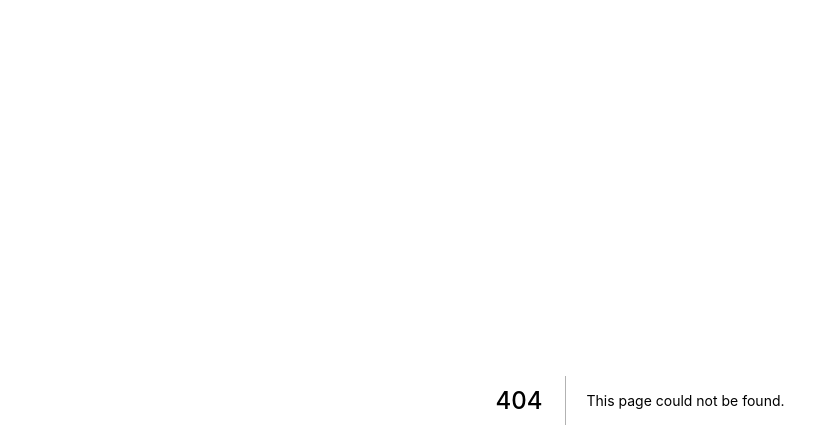
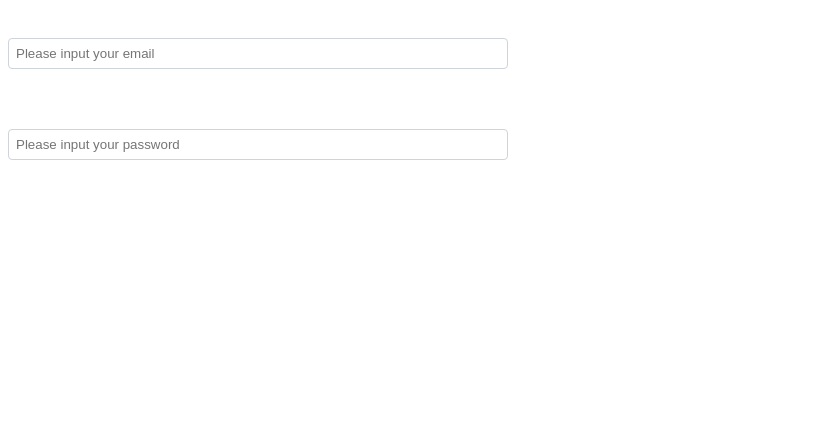
Before and after one commit to quyenhuynh-agilityio/real-home, a Next.js app: page /login in a window 1280 px wide. Before the commit this address had no page. Shown: the top 448 px of the page, without its empty margins (0-839 px from the left). Built offline with nearby package versions, Linux system fonts and the light colour scheme; a web font is replaced by a local one.

Commit message:
Implement Login page

```diff
--- /dev/null
+++ b/src/components/Form/index.tsx
@@ -0,0 +1,14 @@
+import React from 'react';
+
+import Input from '../Input';
+
+const Form = () => {
+  return (
+    <div className="w-500 flex flex-col">
+      <Input placeholder="Please input your email" className="input w-320" />
+      <Input placeholder="Please input your password" className="input w-320" />
+    </div>
+  );
+};
+
+export default Form;
--- /dev/null
+++ b/src/components/Input/index.tsx
@@ -0,0 +1,34 @@
+import React, { ReactNode } from 'react';
+
+type InputType = {
+  children?: ReactNode;
+  onClick?: (e: React.MouseEvent) => void;
+  className?: string;
+  type?: 'text';
+  name?: string;
+  defaultValue?: string | undefined;
+  inputRef?: React.RefObject<HTMLInputElement> | null;
+  placeholder?: string;
+};
+
+const Input = ({
+  name = '',
+  defaultValue = '',
+  type = 'text',
+  inputRef = null,
+  placeholder = '',
+  className = '',
+}: InputType) => {
+  return (
+    <input
+      name={name}
+      type={type}
+      defaultValue={defaultValue}
+      ref={inputRef}
+      placeholder={placeholder}
+      className={className}
+    />
+  );
+};
+
+export default Input;
--- a/src/pages/_app.tsx
+++ b/src/pages/_app.tsx
@@ -8,6 +8,7 @@ import '../styles/layout.scss';
 import '../styles/property.scss';
 import '../styles/our-partners.scss';
 import '../styles/carousel.scss';
+import '../styles/input.scss';
 
 // eslint-disable-next-line react/jsx-props-no-spreading
 const MyApp = ({ Component, pageProps }: AppProps) => (
--- /dev/null
+++ b/src/pages/login/index.tsx
@@ -0,0 +1,13 @@
+import React from 'react';
+
+import Form from '../../components/Form';
+
+const Login = () => {
+  return (
+    <div>
+      <Form />
+    </div>
+  );
+};
+
+export default Login;
--- /dev/null
+++ b/src/styles/input.scss
@@ -0,0 +1,17 @@
+.input {
+  border-radius: 0.25rem;
+  border: 1px solid #ced4da;
+  transition: border-color 0.15s ease-in-out, box-shadow 0.15s ease-in-out;
+  font-size: 16;
+  width: unset;
+  padding: 7px;
+  background-color: #fff;
+  margin: 30px 0;
+}
+
+.input:hover,
+:focus {
+  outline: 0;
+  border-color: #2188ff;
+  box-shadow: rgba(0, 0, 0, 0.35) 0px 5px 15px;
+}
--- a/tailwind.config.js
+++ b/tailwind.config.js
@@ -22,22 +22,23 @@ module.exports = {
     width: {
       176: '176px',
       230: '230px',
+      320: '320px',
+      500: '500px',
       1141: '1141px',
       1147: '1147px',
     },
     spacing: {
+      5: '5px',
       10: '10px',
+      16: '16px',
       30: '30px',
+      35: '35px',
       60: '60px',
       64: '64px',
       80: '80px',
-      125: '125px',
-      35: '35px',
       100: '100px',
       122: '122px',
-      5: '5px',
-      10: '10px',
-      16: '16px',
+      125: '125px',
       auto: '0 auto',
     },
     extend: {
```
